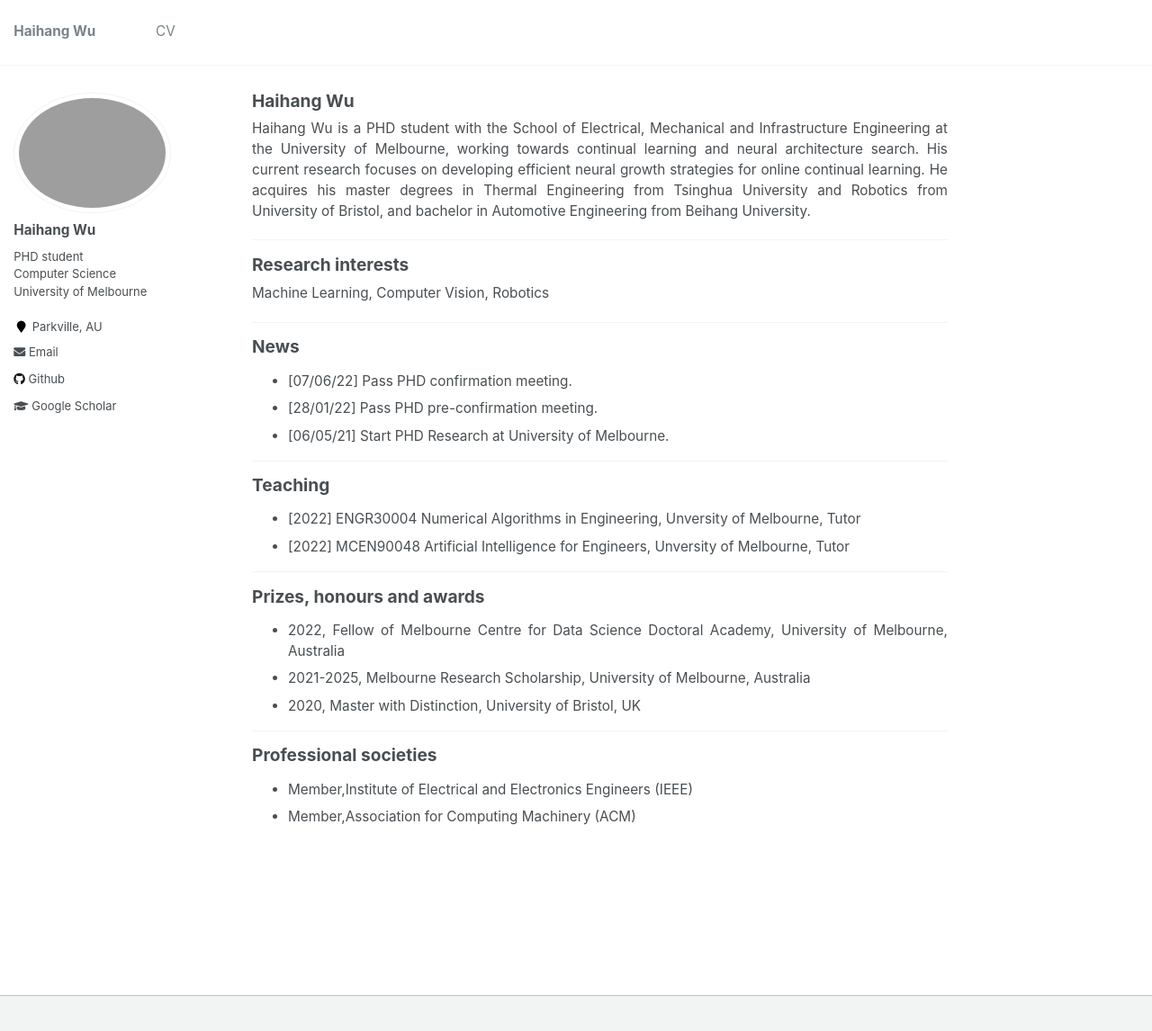
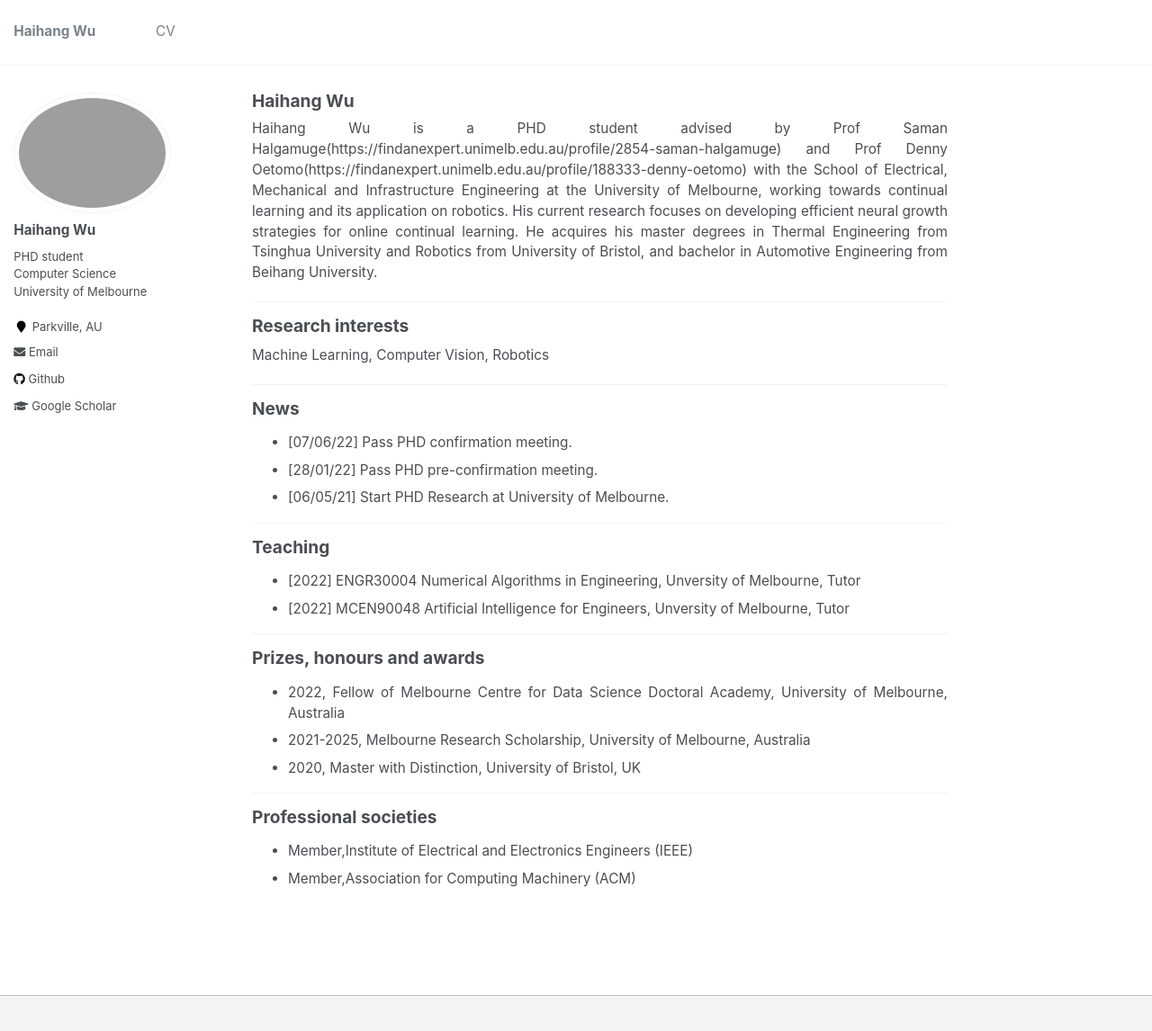
Before and after one commit to HaihangWu/HaihangWu.github.io, a Jekyll site: the page built from _pages/about.md, in a window 1280 px wide and 1168 px high. Shown: the top 1146 px of the window at 90% size. Built offline with Jekyll 4.4.1, drawn with Linux system fonts in a browser that asks for light colours.

Commit message:
Update about.md

```diff
--- a/_pages/about.md
+++ b/_pages/about.md
@@ -8,7 +8,7 @@ redirect_from:
   - /about.html
 ---
 
-Haihang Wu is a PHD student with the School of Electrical, Mechanical and Infrastructure Engineering at the University of Melbourne, working towards continual learning and neural architecture search. His current research focuses on developing efficient neural growth strategies for online continual learning. He acquires his master degrees in Thermal Engineering from Tsinghua University and Robotics from University of Bristol, and bachelor in Automotive Engineering from Beihang University.
+Haihang Wu is a PHD student advised by Prof Saman Halgamuge(https://findanexpert.unimelb.edu.au/profile/2854-saman-halgamuge) and Prof Denny Oetomo(https://findanexpert.unimelb.edu.au/profile/188333-denny-oetomo) with the School of Electrical, Mechanical and Infrastructure Engineering at the University of Melbourne, working towards continual learning and its application on robotics. His current research focuses on developing efficient neural growth strategies for online continual learning. He acquires his master degrees in Thermal Engineering from Tsinghua University and Robotics from University of Bristol, and bachelor in Automotive Engineering from Beihang University.
 
 - - -
 
```
